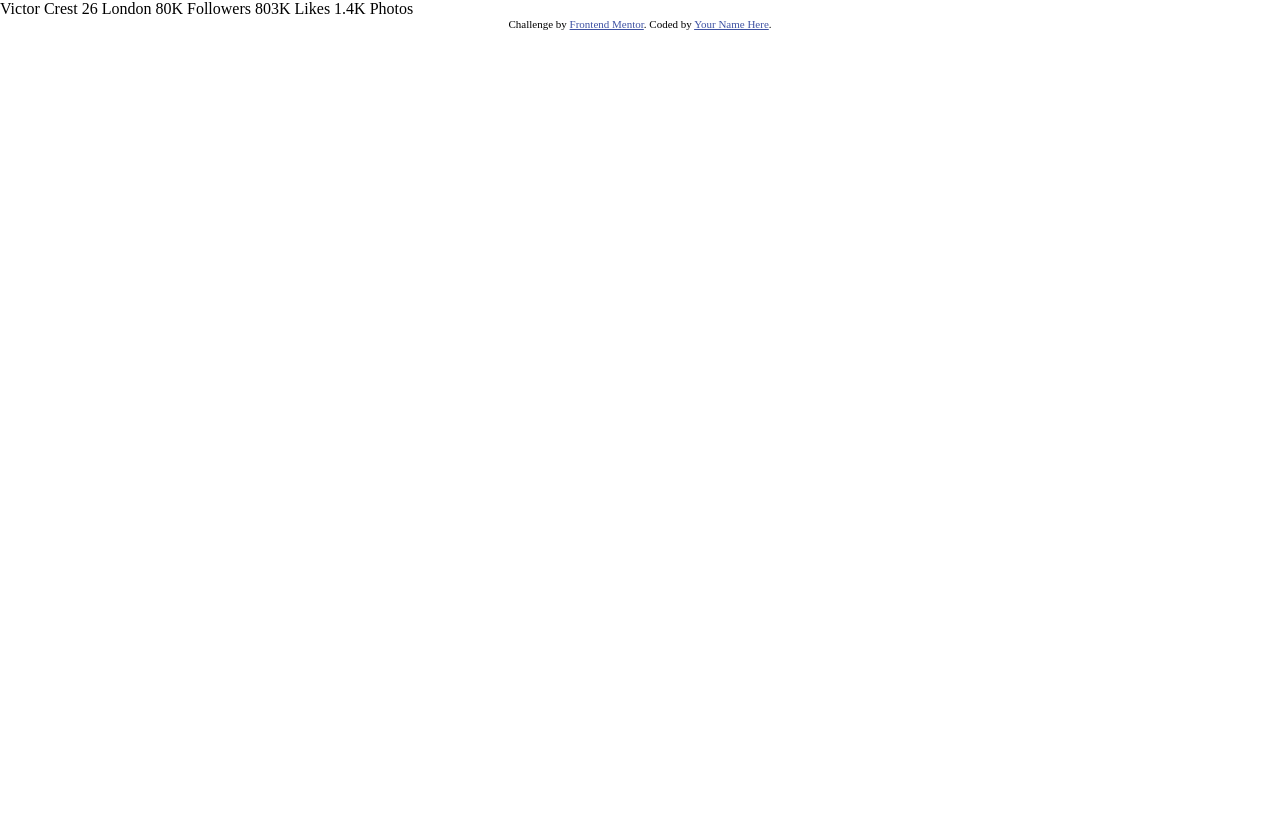
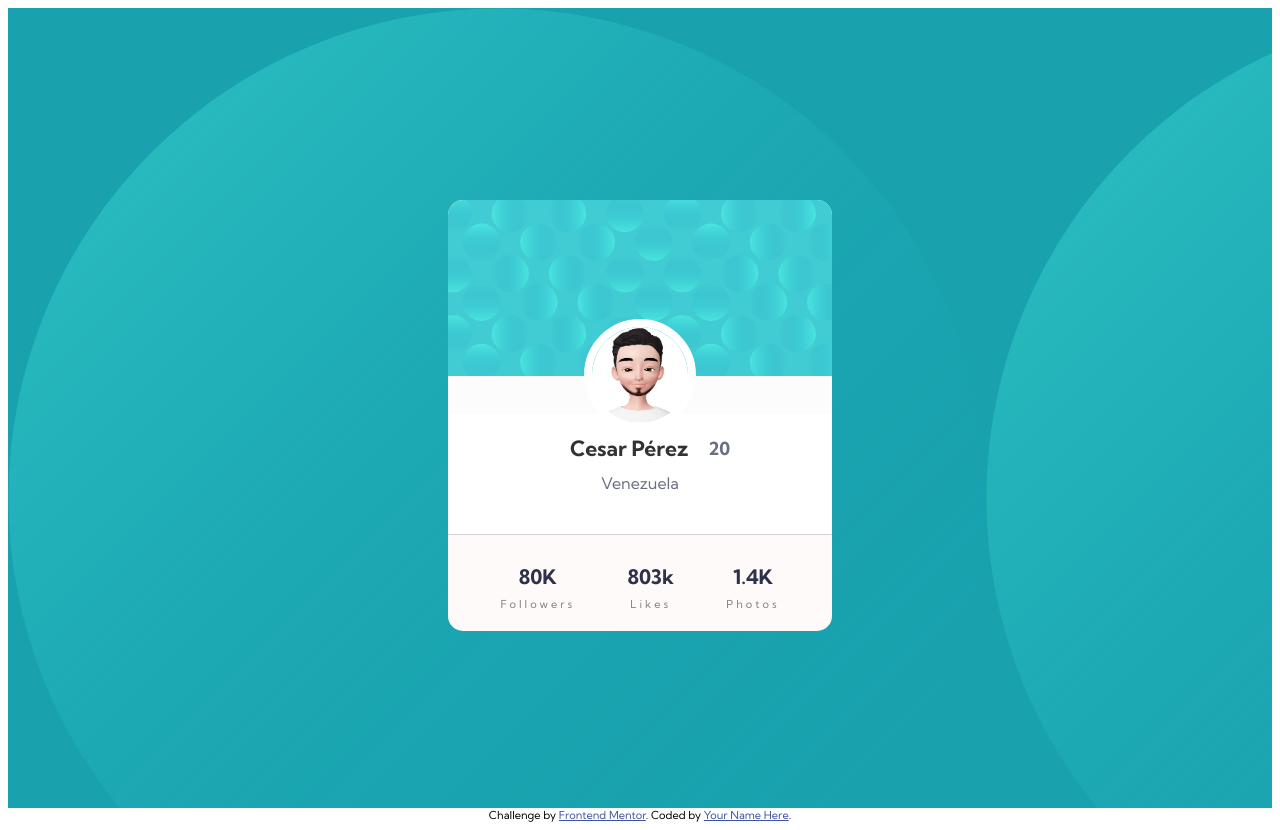
Before and after one commit to Cesaraugp/mini-proyectos, a website: page ProfileCard/index.html in a window 1280 px wide. Before the commit the page ends 800 px from the top, so only its background shows below. Drawn offline with Linux system fonts and the light colour scheme; files that its build step writes are made by us from their sources.

Commit message:
profile-card I

```diff
--- a/ProfileCard/index.html
+++ b/ProfileCard/index.html
@@ -28,7 +28,36 @@
   </head>
   <body>
     <div class="container">
-      Victor Crest 26 London 80K Followers 803K Likes 1.4K Photos
+      <div class="card">
+        <div class="top-card">
+          <div class="profile-photo">
+            <img src="/images/1-1.jpg" alt="" />
+          </div>
+        </div>
+        <div class="bottom-card">
+          <div class="info">
+            <div class="name_age">
+              <h3>Cesar Pérez</h3>
+              <span>20</span>
+            </div>
+            <span>Venezuela</span>
+          </div>
+          <div class="metrics">
+            <div class="metrics_info">
+              <h3>80K</h3>
+              <p>Followers</p>
+            </div>
+            <div class="metrics_info">
+              <h3>803k</h3>
+              <p>Likes</p>
+            </div>
+            <div class="metrics_info">
+              <h3>1.4K</h3>
+              <p>Photos</p>
+            </div>
+          </div>
+        </div>
+      </div>
     </div>
     <div class="attribution">
       Challenge by
--- /dev/null
+++ b/ProfileCard/sass/style.scss
@@ -0,0 +1,128 @@
+$darkC: hsl(185, 75%, 39%);
+$desaB: hsl(229, 23%, 23%);
+$darkG: hsl(227, 10%, 46%);
+
+@import url("https://fonts.googleapis.com/css2?family=Kumbh+Sans:wght@400;700&display=swap");
+@mixin centered {
+  margin: auto;
+}
+body {
+  font-family: "Kumbh Sans", sans-serif;
+}
+%card {
+  border-radius: 15px;
+}
+%card-section {
+  background-color: white;
+  font-weight: 100;
+  width: 100%;
+  height: 50%;
+  text-align: center;
+}
+%flexify {
+  display: flex;
+  align-items: center;
+  justify-content: center;
+}
+.container {
+  display: flex;
+  height: 100vh;
+  background-image: url("../images/bg-pattern-bottom.svg");
+  background-color: hsl(185, 75%, 39%);
+}
+.card {
+  display: flex;
+  flex-direction: column;
+  align-items: flex-start;
+  justify-content: flex-start;
+  border-radius: 15px;
+  @include centered;
+  background-color: hsl(0, 0%, 99%);
+  width: 24rem;
+}
+.top-card {
+  @extend %card;
+  .profile-photo {
+    margin: auto;
+    height: 100%;
+    display: flex;
+    justify-content: center;
+    align-items: center;
+    position: relative;
+    top: 35%;
+    img {
+      width: 6rem;
+      z-index: 1;
+      margin-top: 50px;
+      text-align: center;
+      border-radius: 50%;
+      border: 8px white solid;
+    }
+  }
+  height: 11rem;
+  width: 100%;
+  border-bottom-left-radius: 0;
+  border-bottom-right-radius: 0;
+  background-image: url("../images/bg-pattern-card.svg");
+  background-repeat: no-repeat;
+  background-size: cover;
+}
+.bottom-card {
+  @extend %card;
+  border-top-left-radius: 0;
+  border-top-right-radius: 0;
+  width: 100%;
+  height: 15rem;
+}
+.info {
+  color: hsl(227, 10%, 46%);
+
+  @extend %card-section;
+  @include centered;
+  .name_age {
+    display: flex;
+    margin-top: 10%;
+    @extend %flexify;
+    font-size: 18px;
+    margin-left: 1.25rem;
+    margin-bottom: -0.6rem;
+    h3 {
+      font-weight: 700;
+      color: rgb(51, 49, 49);
+    }
+    span {
+      margin-left: 1.25rem;
+      color: hsl(227, 10%, 46%);
+      font-weight: 600;
+    }
+    color: hsl(227, 10%, 46%);
+  }
+}
+.metrics {
+  @extend %card-section;
+  @extend %flexify;
+  justify-content: space-evenly;
+  color: $desaB;
+
+  .metrics_info {
+    p {
+      font-size: 11px;
+      margin-top: 0.5rem;
+      letter-spacing: 3px;
+      font-weight: 200;
+      color: gray;
+    }
+    h3 {
+      font-size: 20px;
+      font-weight: 700;
+      margin-bottom: 0;
+    }
+  }
+  margin-top: 0;
+  background-color: hsl(0, 100%, 99%);
+  height: 40%;
+  border-radius: 15px;
+  border-top-left-radius: 0;
+  border-top-right-radius: 0;
+  border-top: 1px lightgray solid;
+}
```
Also changed, not shown: ProfileCard/package.json (added, +15 -0 lines), ProfileCard/images/1-1.jpg (added), ProfileCard/style/style.css (added), SASS/css/main.css (added), 5 other files.
